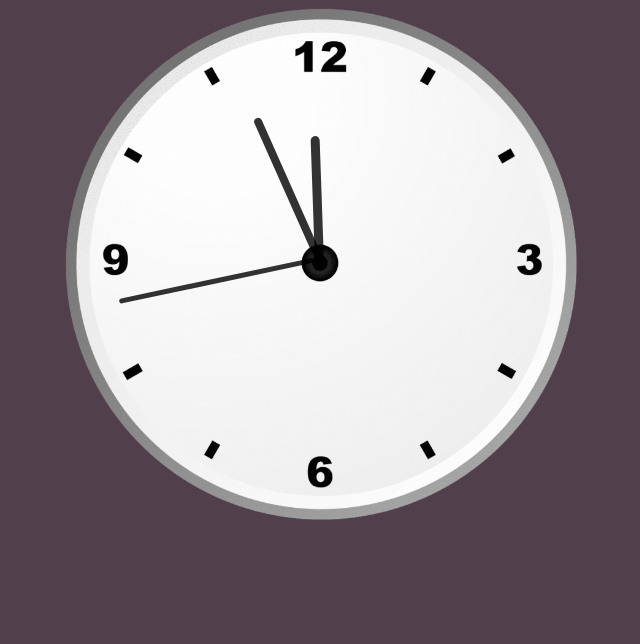
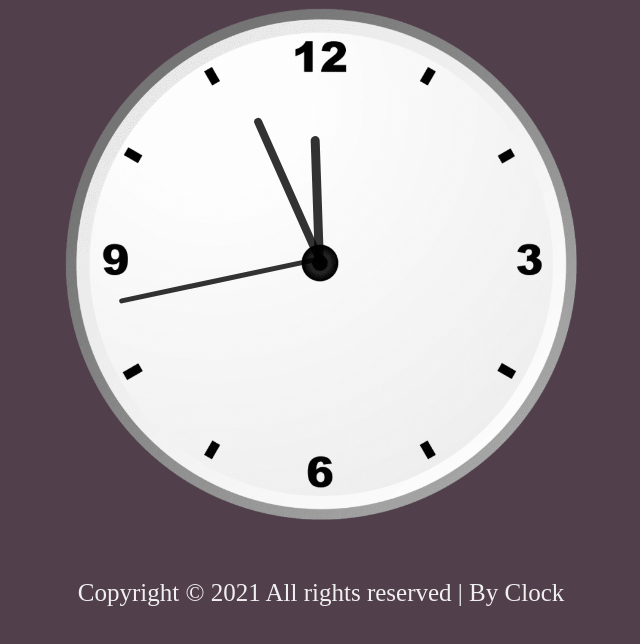
Before and after one commit to Abhishekmittalcse23/AnalogClock, a plain HTML site: page index.html in a window 1280 px wide. Shown: the whole page, without its empty margins (319-959 px from the left). Drawn offline with Linux system fonts and the light colour scheme.

Commit message:
Update index.html

```diff
--- a/index.html
+++ b/index.html
@@ -1,5 +1,6 @@
 <!DOCTYPE html>
 <html lang="en">
+
 <head>
     <meta charset="UTF-8">
     <meta name="viewport" content="width=device-width, initial-scale=1.0">
@@ -7,12 +8,35 @@
     <link rel="stylesheet" href="style.css">
     <script src="main.js"></script>
     <link rel="icon" href="images/icon.png">
+    <style>
+        .text-center {
+            text-align: center !important;
+            margin: 4%;
+        }
+
+        .text-center p {
+            margin: 0px 0px;
+            padding: 8px 0px;
+            color: rgb(240, 240, 240);
+            font-size: 25px;
+        }
+    </style>
 </head>
+
 <body>
     <div id="clockContainer">
         <div id="hour"></div>
         <div id="minute"></div>
         <div id="second"></div>
     </div>
+    <div class="row pt-5 mt-5 text-center">
+        <div class="col-md-12">
+            <p>
+                Copyright &copy; 2021 All rights reserved | By Clock
+            </p>
+        </div>
+
+    </div>
 </body>
+
 </html>
```
